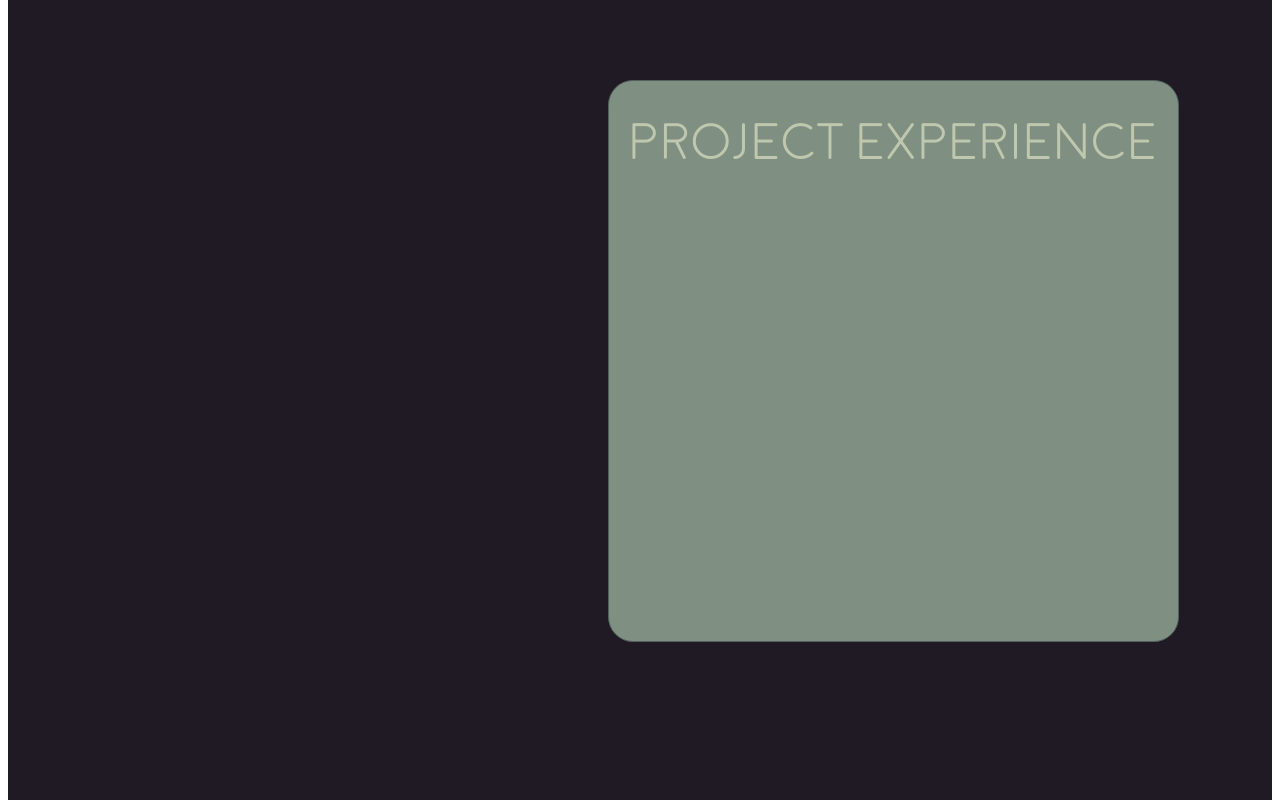
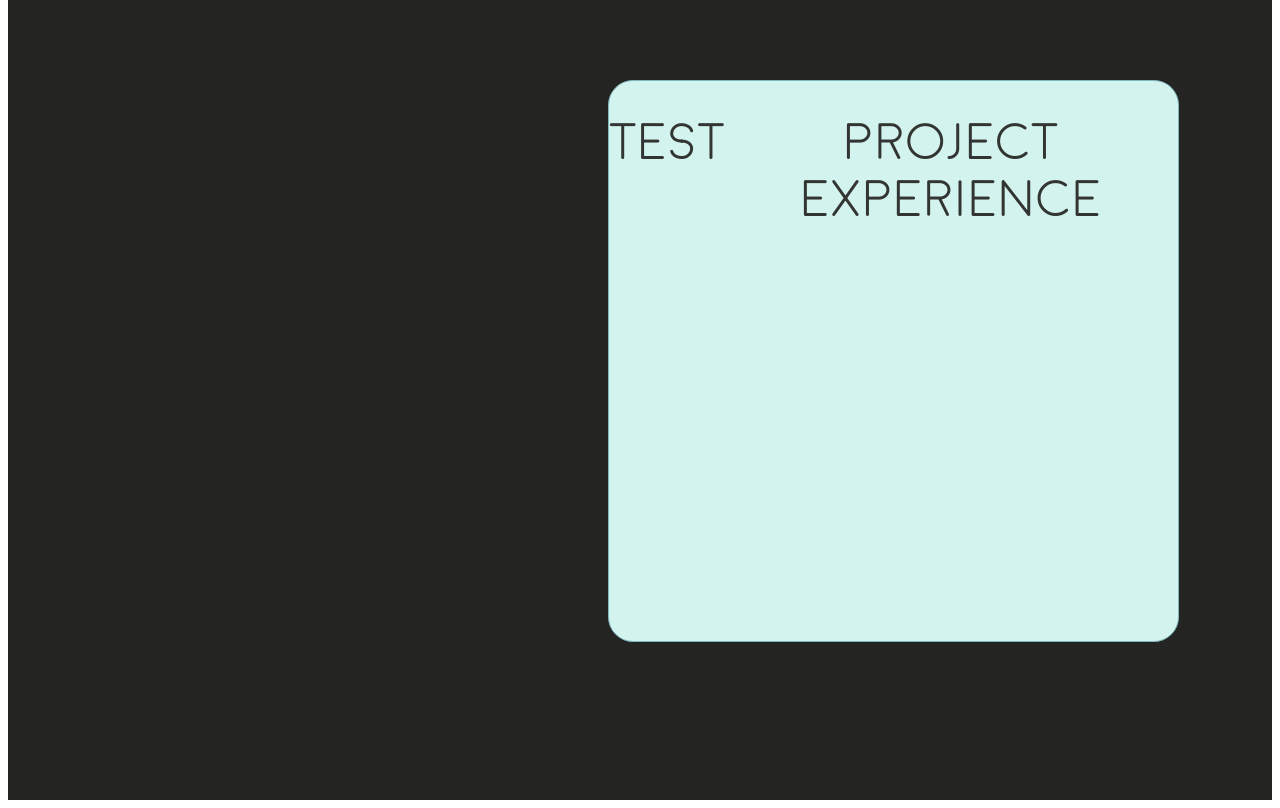
Before and after one commit to Cra1gJohnson/Base_website, a React (Vite) app: page /experience in a window 1280 px wide. Built offline with nearby package versions, Linux system fonts and the light colour scheme.

Commit message:
Thoughts on tab's in experience page and change of color scheme

```diff
--- a/src/pages/Experience.css
+++ b/src/pages/Experience.css
@@ -1,5 +1,5 @@
 .background {
-    background-color: #1f1a24;
+    background-color: #242423;
     height: 100vh;
     width: 100%;
     position: relative;
@@ -7,16 +7,27 @@
 
 .main-body{
     font-family:'moon-rounded';
-    color: #bfc7af;
-    position: absolute;
+    color: #333533;
+    position: relative;
     display: flex;
     align-items: right;
     justify-content: center;
     border-radius: 25px;
-    border: 1px solid #52615d;
+    border: 1px solid #7FB7BE;
     width: 45%;
     height: 70%;
     left: 75vh;
-    background-color: #7f8f81;
+    background-color: #D3F3EE;
     top: 10vh;
 }
+
+.tabs-bar {
+    font-family: 'moon-rounded';
+    position: relative;
+    display: flex;
+    align-items: left;
+    justify-content: left;
+    flex-direction: column;
+    left: 0vh;
+    top: 0vh;
+}
--- a/src/pages/Experience.jsx
+++ b/src/pages/Experience.jsx
@@ -1,10 +1,17 @@
 
 import './Experience.css';
 
+
+// I am going about this all wrong.
+// Tabs needs to be a seperate component that is imported into the Experience page.
+// That way it can be used in other pages and have the same format.
 export default function Experience() {
     return (
         <div className="background">
             <div className="main-body">
+                <div className="tabs-bar">
+                    <h1>test</h1>
+                </div>
                 <h1>Project Experience</h1>
             </div>
         </div>
```
